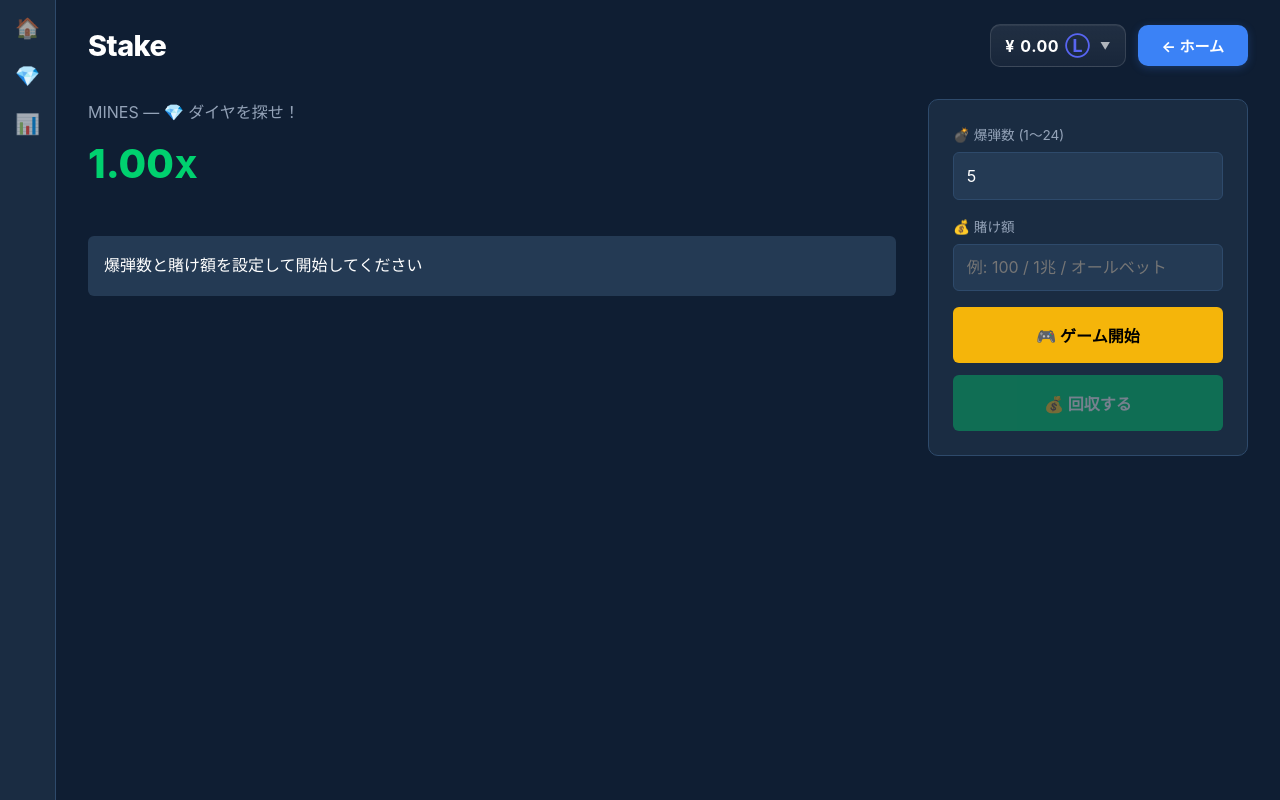
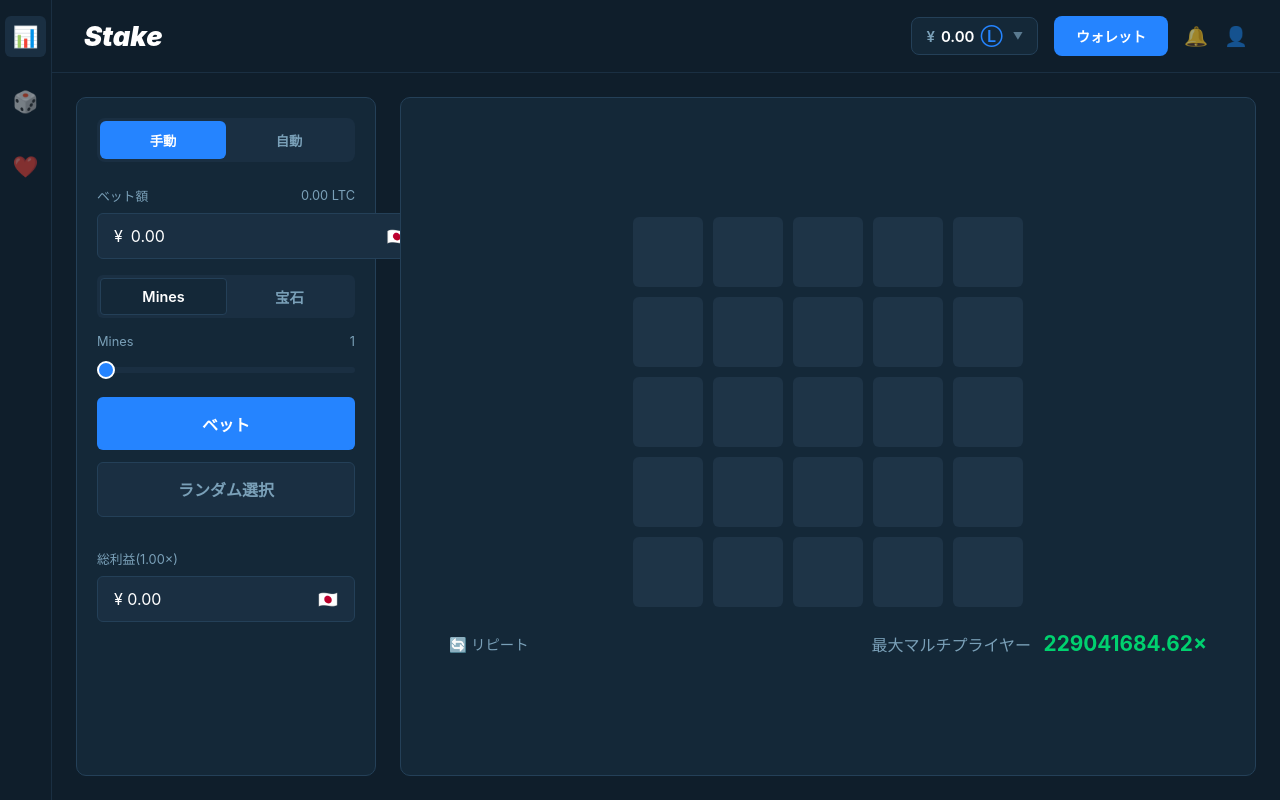
Before and after one commit to ararenchosu/saito, a Flask app: page /mines in a window 1280 px wide. Run offline with Flask 3, Linux system fonts and the light colour scheme; the visitor is signed in with stand-in values (Sample User, id 1).

Commit message:
Update mines.html

```diff
--- a/web/templates/mines.html
+++ b/web/templates/mines.html
@@ -3,125 +3,144 @@
 <head>
 <meta charset="UTF-8">
 <meta name="viewport" content="width=device-width, initial-scale=1.0">
-<title>MINES — Stake風</title>
+<title>MINES — Stake</title>
 <style>
 :root {
-  --bg-main: #0F1E33;
-  --bg-secondary: #1A2C42;
-  --bg-tertiary: #243A54;
-  --bg-hover: #2C4463;
-  --border: #2E4A6B;
-  --accent-blue: #2563EB;
-  --accent-blue-btn: #3B82F6;
+  --bg-main: #0F1E2B;
+  --bg-panel: #142838;
+  --bg-cell: #1E3447;
+  --bg-cell-hover: #254059;
+  --bg-input: #1A2F42;
+  --border: #244058;
+  --accent-blue: #2584FF;
   --accent-green: #00D16F;
   --accent-gold: #F5B50A;
   --accent-red: #FF4D4F;
   --text-white: #FFFFFF;
-  --text-gray: #94A3B8;
-  --text-muted: #64748B;
+  --text-gray: #7AA0B8;
+  --text-muted: #5A7A90;
 }
-* { margin: 0; padding: 0; box-sizing: border-box; font-family: 'Inter', 'Segoe UI', Roboto, sans-serif; }
-body { background: var(--bg-main); color: var(--text-white); min-height: 100vh; }
+* { margin: 0; padding: 0; box-sizing: border-box; font-family: -apple-system, BlinkMacSystemFont, 'Segoe UI', Roboto, sans-serif; }
+body { background: var(--bg-main); color: var(--text-white); min-height: 100vh; overflow: hidden; }
 
 /* ===== 全体レイアウト ===== */
 .app-container { display: flex; min-height: 100vh; }
 
-/* ===== 左サイドアイコンバー ===== */
-.side-icons { width: 56px; background: var(--bg-secondary); display: flex; flex-direction: column; align-items: center; padding: 1rem 0; gap: 1.5rem; border-right: 1px solid var(--border); }
-.side-icon { font-size: 1.25rem; opacity: 0.6; transition: 0.2s; cursor: pointer; }
-.side-icon:hover, .side-icon.active { opacity: 1; }
+/* ===== 左サイドメニュー ===== */
+.side-nav { width: 52px; background: #0F1E2B; display: flex; flex-direction: column; align-items: center; padding: 1rem 0; gap: 1.5rem; border-right: 1px solid #1A2F42; }
+.side-icon { font-size: 1.3rem; opacity: 0.5; cursor: pointer; transition: 0.2s; padding: 0.5rem; border-radius: 6px; }
+.side-icon:hover, .side-icon.active { opacity: 1; background: #1A2F42; }
 
 /* ===== メインエリア ===== */
-.main-area { flex: 1; padding: 1.5rem 2rem; }
+.main-wrap { flex: 1; display: flex; flex-direction: column; }
 
-/* ===== 上部ヘッダー：画像完全再現 ===== */
-.top-bar { display: flex; justify-content: space-between; align-items: center; margin-bottom: 2rem; }
-.logo { font-size: 1.8rem; font-weight: 800; letter-spacing: -0.5px; color: var(--text-white); text-decoration: none; }
-
-.header-right { display: flex; align-items: center; gap: 12px; }
-
+/* ===== 上部ヘッダー ===== */
+.top-header { display: flex; justify-content: space-between; align-items: center; padding: 1rem 2rem; border-bottom: 1px solid #1A2F42; }
+.logo { font-size: 1.7rem; font-weight: 900; color: var(--text-white); text-decoration: none; font-style: italic; }
+.header-right { display: flex; align-items: center; gap: 1rem; }
 .balance-box {
-  background: linear-gradient(180deg, rgba(255,255,255,0.08), rgba(255,255,255,0.04));
-  border: 1px solid rgba(255,255,255,0.12);
-  border-radius: 10px;
-  padding: 10px 14px;
+  background: #142838;
+  border: 1px solid #244058;
+  border-radius: 8px;
+  padding: 8px 14px;
   display: flex;
   align-items: center;
   gap: 6px;
-  font-weight: 700;
-  font-size: 16px;
-  color: #ffffff;
-  box-shadow: inset 0 1px 0 rgba(255,255,255,0.06);
+  font-weight: 600;
+  font-size: 15px;
 }
-.balance-currency { color: #ffffff; }
-.balance-amount { color: #ffffff; letter-spacing: 0.5px; }
-.balance-icon { color: #5865F2; font-size: 18px; }
-.balance-arrow { color: rgba(255,255,255,0.65); font-size: 10px; margin-left: 4px; }
-
+.balance-currency { color: var(--text-gray); }
+.balance-amount { color: var(--text-white); }
+.balance-icon { color: var(--accent-blue); font-size: 16px; }
+.balance-arrow { color: var(--text-muted); font-size: 10px; margin-left: 4px; }
 .wallet-btn {
-  background: var(--accent-blue-btn);
-  color: #ffffff;
+  background: var(--accent-blue);
+  color: white;
   border: none;
-  border-radius: 10px;
-  padding: 10px 24px;
-  font-weight: 700;
-  font-size: 15px;
+  border-radius: 8px;
+  padding: 10px 22px;
+  font-weight: 600;
+  font-size: 14px;
   cursor: pointer;
   transition: 0.2s;
-  box-shadow: 0 2px 8px rgba(59,130,246,0.25);
 }
-.wallet-btn:hover { background: #2563EB; transform: translateY(-1px); }
+.wallet-btn:hover { background: #1976ED; }
+.header-icon { font-size: 1.2rem; opacity: 0.6; cursor: pointer; transition: 0.2s; }
+.header-icon:hover { opacity: 1; }
 
-/* ===== ゲームレイアウト ===== */
-.game-layout { display: flex; gap: 2rem; flex-wrap: wrap; }
-.game-board { flex: 1; min-width: 360px; }
-.game-title { font-size: 1rem; color: var(--text-gray); margin-bottom: 1rem; }
-.multiplier { font-size: 2.5rem; font-weight: 800; color: var(--accent-green); margin-bottom: 1.5rem; font-family: 'SF Mono', monospace; }
+/* ===== ゲームエリア ===== */
+.game-container { display: flex; flex: 1; padding: 1.5rem; gap: 1.5rem; overflow: hidden; }
 
-/* ===== ゲーム盤 ===== */
-.grid { display: grid; grid-template-columns: repeat(5, 1fr); gap: 10px; max-width: 400px; }
-.cell { aspect-ratio: 1; border: none; border-radius: 10px; background: var(--bg-tertiary); cursor: pointer; font-size: 1.5rem; transition: all 0.2s ease; }
-.cell:hover:not(.opened) { background: var(--bg-hover); transform: scale(1.05); border: 1px solid var(--accent-gold); }
+/* ===== 左操作パネル ===== */
+.control-panel { width: 300px; background: var(--bg-panel); border-radius: 10px; padding: 1.25rem; border: 1px solid var(--border); }
+.toggle-row { display: flex; background: var(--bg-input); border-radius: 8px; padding: 3px; margin-bottom: 1.5rem; }
+.toggle-btn { flex: 1; padding: 0.6rem; border: none; background: transparent; color: var(--text-gray); font-weight: 600; border-radius: 6px; cursor: pointer; transition: 0.2s; }
+.toggle-btn.active { background: var(--accent-blue); color: white; }
+
+.panel-label { font-size: 0.8rem; color: var(--text-gray); margin-bottom: 0.5rem; display: flex; justify-content: space-between; align-items: center; }
+.bet-row { display: flex; align-items: center; gap: 0.5rem; margin-bottom: 1rem; }
+.bet-input-wrap { flex: 1; background: var(--bg-input); border: 1px solid var(--border); border-radius: 6px; padding: 0.75rem 1rem; display: flex; align-items: center; gap: 0.5rem; }
+.bet-input { flex: 1; background: transparent; border: none; color: white; font-size: 1rem; outline: none; }
+.bet-shortcut { background: var(--bg-panel); border: 1px solid var(--border); color: var(--text-white); border-radius: 4px; width: 32px; height: 32px; display: flex; align-items: center; justify-content: center; cursor: pointer; font-size: 0.8rem; font-weight: 600; transition: 0.2s; }
+.bet-shortcut:hover { border-color: var(--accent-blue); }
+
+/* 鉱石切り替え */
+.tabs-row { display: flex; background: var(--bg-input); border-radius: 6px; padding: 3px; margin-bottom: 1rem; }
+.tab-btn { flex: 1; padding: 0.5rem; border: none; background: transparent; color: var(--text-gray); font-weight: 600; border-radius: 4px; cursor: pointer; font-size: 0.9rem; }
+.tab-btn.active { background: var(--bg-panel); color: white; border: 1px solid var(--border); }
+
+/* スライダー */
+.slider-container { margin-bottom: 1.25rem; }
+.slider-row { display: flex; justify-content: space-between; font-size: 0.8rem; color: var(--text-gray); margin-bottom: 0.5rem; }
+.slider { -webkit-appearance: none; width: 100%; height: 6px; background: var(--bg-input); border-radius: 3px; outline: none; }
+.slider::-webkit-slider-thumb { -webkit-appearance: none; width: 18px; height: 18px; background: var(--accent-blue); border-radius: 50%; cursor: pointer; border: 2px solid white; }
+
+/* ボタン */
+.btn { width: 100%; padding: 0.9rem; border: none; border-radius: 6px; font-weight: 700; cursor: pointer; transition: 0.2s; font-size: 1rem; }
+.btn:disabled { opacity: 0.4; cursor: not-allowed; }
+.btn-primary { background: var(--accent-blue); color: white; margin-bottom: 0.75rem; }
+.btn-primary:hover:not(:disabled) { background: #1976ED; }
+.btn-secondary { background: var(--bg-input); color: var(--text-gray); border: 1px solid var(--border); margin-bottom: 1rem; }
+.btn-secondary:hover:not(:disabled) { background: var(--bg-cell-hover); color: white; }
+
+/* 総利益 */
+.profit-row { margin-top: 1rem; }
+.profit-label { font-size: 0.8rem; color: var(--text-gray); margin-bottom: 0.5rem; }
+.profit-box { background: var(--bg-input); border: 1px solid var(--border); border-radius: 6px; padding: 0.75rem 1rem; display: flex; justify-content: space-between; align-items: center; }
+.profit-val { color: var(--text-white); font-weight: 600; }
+
+/* ===== ゲーム盤エリア ===== */
+.game-area { flex: 1; display: flex; flex-direction: column; justify-content: center; align-items: center; background: #142838; border-radius: 10px; border: 1px solid var(--border); padding: 2rem; }
+.grid { display: grid; grid-template-columns: repeat(5, 1fr); gap: 10px; }
+.cell { width: 70px; height: 70px; border: none; border-radius: 6px; background: var(--bg-cell); cursor: pointer; font-size: 1.5rem; transition: all 0.2s ease; }
+.cell:hover:not(.opened) { background: var(--bg-cell-hover); transform: scale(1.03); }
 .cell.opened { cursor: default; }
-.cell.diamond { background: linear-gradient(135deg, #00D16F, #00B85F); animation: pop 0.3s ease; }
-.cell.bomb { background: linear-gradient(135deg, #FF4D4F, #D32F2F); animation: shake 0.4s ease; }
+.cell.diamond { background: linear-gradient(135deg, #00D16F, #00B85F); animation: pop 0.25s ease; }
+.cell.bomb { background: linear-gradient(135deg, #FF4D4F, #C92A2A); animation: shake 0.35s ease; }
 @keyframes pop { 0% { transform: scale(0.5); opacity: 0; } 100% { transform: scale(1); opacity: 1; } }
 @keyframes shake { 0%,100% { transform: translateX(0); } 25% { transform: translateX(-3px); } 75% { transform: translateX(3px); } }
 
-/* ===== 操作パネル ===== */
-.control-panel { width: 320px; background: var(--bg-secondary); border-radius: 10px; border: 1px solid var(--border); padding: 1.5rem; }
-.panel-label { font-size: 0.85rem; color: var(--text-gray); margin-bottom: 0.5rem; display: block; }
-.panel-input { width: 100%; background: var(--bg-tertiary); border: 1px solid var(--border); color: white; padding: 0.8rem; border-radius: 6px; margin-bottom: 1rem; font-size: 1rem; }
-.panel-input:focus { outline: none; border-color: var(--accent-blue); }
-
-.btn { width: 100%; padding: 1rem; border: none; border-radius: 6px; font-weight: 700; cursor: pointer; transition: 0.2s; font-size: 1rem; }
-.btn:disabled { opacity: 0.4; cursor: not-allowed; }
-.btn-primary { background: var(--accent-gold); color: #000; margin-bottom: 0.75rem; }
-.btn-primary:hover:not(:disabled) { background: #E5A609; transform: translateY(-2px); }
-.btn-success { background: var(--accent-green); color: white; }
-.btn-success:hover:not(:disabled) { background: #00B85F; transform: translateY(-2px); }
-
-/* ===== ステータス・履歴 ===== */
-.status { margin-top: 1.5rem; padding: 1rem; background: var(--bg-tertiary); border-radius: 6px; min-height: 60px; }
-.history { margin-top: 1rem; display: flex; flex-wrap: wrap; gap: 0.5rem; }
-.history-tag { padding: 0.3rem 0.8rem; border-radius: 20px; font-size: 0.8rem; font-weight: 600; }
-.history-win { background: rgba(0,209,111,0.15); color: var(--accent-green); }
-.history-lose { background: rgba(255,77,79,0.15); color: var(--accent-red); }
+/* 下部ステータス */
+.game-footer { width: 100%; display: flex; justify-content: space-between; align-items: center; margin-top: 1.5rem; padding: 0 1rem; }
+.multiplier-text { font-size: 1rem; color: var(--text-gray); }
+.multiplier-val { font-size: 1.3rem; font-weight: 700; color: var(--accent-green); margin-left: 0.5rem; }
+.refresh-btn { background: transparent; border: none; color: var(--text-gray); cursor: pointer; display: flex; align-items: center; gap: 0.3rem; font-size: 0.9rem; }
+.refresh-btn:hover { color: white; }
 </style>
 </head>
 <body>
 <div class="app-container">
-  <!-- 左サイドアイコン -->
-  <aside class="side-icons">
-    <span class="side-icon" onclick="window.location.href='/'">🏠</span>
-    <span class="side-icon active">💎</span>
-    <span class="side-icon" onclick="window.location.href='/ranking'">📊</span>
-  </aside>
+  <!-- 左サイドメニュー -->
+  <nav class="side-nav">
+    <span class="side-icon active">📊</span>
+    <span class="side-icon">🎲</span>
+    <span class="side-icon">❤️</span>
+  </nav>
 
-  <!-- メインコンテンツ -->
-  <main class="main-area">
-    <!-- 上部：ホーム画面と統一 -->
-    <div class="top-bar">
+  <!-- メインエリア -->
+  <div class="main-wrap">
+    <!-- 上部ヘッダー -->
+    <header class="top-header">
       <a href="/" class="logo">Stake</a>
       <div class="header-right">
         <div class="balance-box">
@@ -130,80 +149,142 @@
           <span class="balance-icon">Ⓛ</span>
           <span class="balance-arrow">▼</span>
         </div>
-        <button class="wallet-btn" onclick="window.location.href='/'">← ホーム</button>
+        <button class="wallet-btn">ウォレット</button>
+        <span class="header-icon">🔔</span>
+        <span class="header-icon">👤</span>
+      </div>
+    </header>
+
+    <!-- ゲーム本体 -->
+    <div class="game-container">
+      <!-- 左操作パネル -->
+      <div class="control-panel">
+        <div class="toggle-row">
+          <button class="toggle-btn active">手動</button>
+          <button class="toggle-btn">自動</button>
+        </div>
+
+        <label class="panel-label">
+          ベット額
+          <span>0.00 LTC</span>
+        </label>
+        <div class="bet-row">
+          <div class="bet-input-wrap">
+            <span>¥</span>
+            <input type="text" id="bet" class="bet-input" value="0.00">
+            <span>🇯🇵</span>
+          </div>
+          <button class="bet-shortcut" id="halfBtn">½</button>
+          <button class="bet-shortcut" id="doubleBtn">2×</button>
+        </div>
+
+        <div class="tabs-row">
+          <button class="tab-btn active">Mines</button>
+          <button class="tab-btn">宝石</button>
+        </div>
+
+        <div class="slider-container">
+          <div class="slider-row">
+            <span>Mines</span>
+            <span id="bombCount">1</span>
+          </div>
+          <input type="range" id="bombs" class="slider" min="1" max="24" value="1">
+        </div>
+
+        <button class="btn btn-primary" id="startBtn">ベット</button>
+        <button class="btn btn-secondary">ランダム選択</button>
+
+        <div class="profit-row">
+          <div class="profit-label">総利益(1.00×)</div>
+          <div class="profit-box">
+            <span>¥ 0.00</span>
+            <span class="profit-val">🇯🇵</span>
+          </div>
+        </div>
+      </div>
+
+      <!-- 右ゲーム盤 -->
+      <div class="game-area">
+        <div class="grid" id="grid"></div>
+        <div class="game-footer">
+          <button class="refresh-btn">🔄 リピート</button>
+          <div>
+            <span class="multiplier-text">最大マルチプライヤー</span>
+            <span class="multiplier-val" id="maxMult">24.75×</span>
+          </div>
+          <button class="btn btn-primary" id="cashoutBtn" style="width:auto;padding:0.75rem 1.5rem;display:none;">回収</button>
+        </div>
       </div>
     </div>
-
-    <div class="game-layout">
-      <!-- ゲーム盤 -->
-      <div class="game-board">
-        <p class="game-title">MINES — 💎 ダイヤを探せ！</p>
-        <div class="multiplier"><span id="mult">1.00</span>x</div>
-        <div class="grid" id="grid"></div>
-        <div class="status" id="status">爆弾数と賭け額を設定して開始してください</div>
-        <div class="history" id="history"></div>
-      </div>
-
-      <!-- 操作パネル -->
-      <div class="control-panel">
-        <label class="panel-label">💣 爆弾数 (1～24)</label>
-        <input type="number" id="bombs" class="panel-input" value="5" min="1" max="24">
-
-        <label class="panel-label">💰 賭け額</label>
-        <input type="text" id="bet" class="panel-input" placeholder="例: 100 / 1兆 / オールベット">
-
-        <button class="btn btn-primary" id="startBtn" onclick="startGame()">🎮 ゲーム開始</button>
-        <button class="btn btn-success" id="cashoutBtn" onclick="cashout()" disabled>💰 回収する</button>
-      </div>
-    </div>
-  </main>
+  </div>
 </div>
 
 <script>
 let gameActive = false;
-let history = [];
 
-async function updateBalance() {
-  const res = await fetch("/api/balance", {
-    method: "POST",
-    headers: {"Content-Type": "application/json"},
-    body: JSON.stringify({})
-  });
-  const d = await res.json();
-  // 小数点2桁表示
-  document.getElementById("balance").textContent = Number(d.balance).toLocaleString(undefined, { minimumFractionDigits: 2, maximumFractionDigits: 2 });
+// スライダー連動
+const bombsSlider = document.getElementById('bombs');
+const bombCountEl = document.getElementById('bombCount');
+const maxMultEl = document.getElementById('maxMult');
+
+function updateMaxMultiplier(bombs) {
+  const safe = 25 - bombs;
+  if (safe <= 0) return '0.00×';
+  let mult = 1.0;
+  for (let i = 0; i < safe; i++) {
+    mult *= 25 / (25 - i);
+  }
+  return mult.toFixed(2) + '×';
 }
 
-async function startGame() {
-  const bombs = parseInt(document.getElementById("bombs").value);
-  const bet = document.getElementById("bet").value;
+bombsSlider.addEventListener('input', () => {
+  const v = parseInt(bombsSlider.value);
+  bombCountEl.textContent = v;
+  maxMultEl.textContent = updateMaxMultiplier(v);
+});
+
+// ½ / 2× ボタン
+const betInput = document.getElementById('bet');
+document.getElementById('halfBtn').addEventListener('click', () => {
+  betInput.value = (parseFloat(betInput.value || 0) / 2).toFixed(2);
+});
+document.getElementById('doubleBtn').addEventListener('click', () => {
+  betInput.value = (parseFloat(betInput.value || 0) * 2).toFixed(2);
+});
+
+// グリッド描画
+function renderGrid() {
+  const g = document.getElementById('grid'); g.innerHTML = '';
+  for(let i=0;i<25;i++){
+    const b = document.createElement('button');
+    b.className = 'cell';
+    b.onclick = () => openCell(i);
+    g.appendChild(b);
+  }
+}
+
+// ゲーム開始
+document.getElementById('startBtn').addEventListener('click', async () => {
+  if(gameActive) return;
+  const bombs = parseInt(bombsSlider.value);
+  const bet = betInput.value;
+
   const res = await fetch("/api/start", {
     method: "POST",
     headers: {"Content-Type": "application/json"},
     body: JSON.stringify({ bombs, bet })
   });
   const d = await res.json();
-  if (d.error) { alert(d.error); return; }
+  if(d.error) { alert(d.error); return; }
 
   gameActive = true;
-  document.getElementById("mult").textContent = "1.00";
-  document.getElementById("status").textContent = "💎 マスをクリックして開けてください";
-  document.getElementById("cashoutBtn").disabled = false;
-  document.getElementById("startBtn").disabled = true;
   renderGrid();
-  updateBalance();
-}
+  document.getElementById('cashoutBtn').style.display = 'block';
+  document.getElementById('startBtn').textContent = 'ベット中...';
+  document.getElementById('startBtn').disabled = true;
+});
 
-function renderGrid() {
-  const g = document.getElementById("grid"); g.innerHTML = "";
-  for(let i = 0; i < 25; i++) {
-    const b = document.createElement("button");
-    b.className = "cell";
-    b.onclick = () => openCell(i);
-    g.appendChild(b);
-  }
-}
-
+// マスを開く
 async function openCell(idx) {
   if(!gameActive) return;
   const res = await fetch("/api/open", {
@@ -212,60 +293,42 @@
     body: JSON.stringify({ index: idx })
   });
   const d = await res.json();
-  const cells = document.querySelectorAll(".cell");
-  cells[idx].classList.add("opened");
+  const cells = document.querySelectorAll('.cell');
+  cells[idx].classList.add('opened');
 
-  if(d.result === "lose") {
+  if(d.result === 'lose') {
     gameActive = false;
     d.bombs.forEach(i => {
-      cells[i].classList.add("bomb");
-      cells[i].textContent = "💣";
+      cells[i].classList.add('bomb');
+      cells[i].textContent = '💣';
     });
-    addHistory(false);
-    document.getElementById("status").innerHTML = "<span style='color:var(--accent-red)'>💥 爆弾！負けました</span>";
-    document.getElementById("cashoutBtn").disabled = true;
-    document.getElementById("startBtn").disabled = false;
-    updateBalance();
+    document.getElementById('cashoutBtn').style.display = 'none';
+    document.getElementById('startBtn').textContent = 'ベット';
+    document.getElementById('startBtn').disabled = false;
   } else {
-    cells[idx].classList.add("diamond");
-    cells[idx].textContent = "💎";
-    document.getElementById("mult").textContent = d.multiplier;
-    if(d.result === "win") {
+    cells[idx].classList.add('diamond');
+    cells[idx].textContent = '💎';
+    if(d.result === 'win') {
       gameActive = false;
-      addHistory(true, d.multiplier);
-      document.getElementById("status").innerHTML = `<span style='color:var(--accent-green)'>🎉 大当たり！${Number(d.amount).toLocaleString()} PT</span>`;
-      document.getElementById("cashoutBtn").disabled = true;
-      document.getElementById("startBtn").disabled = false;
-      updateBalance();
+      document.getElementById('cashoutBtn').style.display = 'none';
+      document.getElementById('startBtn').textContent = 'ベット';
+      document.getElementById('startBtn').disabled = false;
     }
   }
 }
 
-async function cashout() {
+// 回収
+document.getElementById('cashoutBtn').addEventListener('click', async () => {
   if(!gameActive) return;
-  const res = await fetch("/api/cashout", {
-    method: "POST",
-    headers: {"Content-Type": "application/json"},
-    body: JSON.stringify({})
-  });
-  const d = await res.json();
+  await fetch("/api/cashout", { method: "POST", body: "{}", headers: {"Content-Type": "application/json"} });
   gameActive = false;
-  addHistory(true, d.multiplier);
-  document.getElementById("status").innerHTML = `<span style='color:var(--accent-green)'>💰 回収成功！${Number(d.amount).toLocaleString()} PT</span>`;
-  document.getElementById("cashoutBtn").disabled = true;
-  document.getElementById("startBtn").disabled = false;
-  updateBalance();
-}
+  document.getElementById('cashoutBtn').style.display = 'none';
+  document.getElementById('startBtn').textContent = 'ベット';
+  document.getElementById('startBtn').disabled = false;
+});
 
-function addHistory(win, mult = 0) {
-  history.unshift({ win, mult });
-  if(history.length > 8) history.pop();
-  document.getElementById("history").innerHTML = history.map(h =>
-    `<span class="history-tag ${h.win ? 'history-win' : 'history-lose'}">${h.win ? `✓ ${h.mult}x` : '✗'}</span>`
-  ).join("");
-}
-
-updateBalance();
+renderGrid();
+maxMultEl.textContent = updateMaxMultiplier(1);
 </script>
 </body>
 </html>
```
